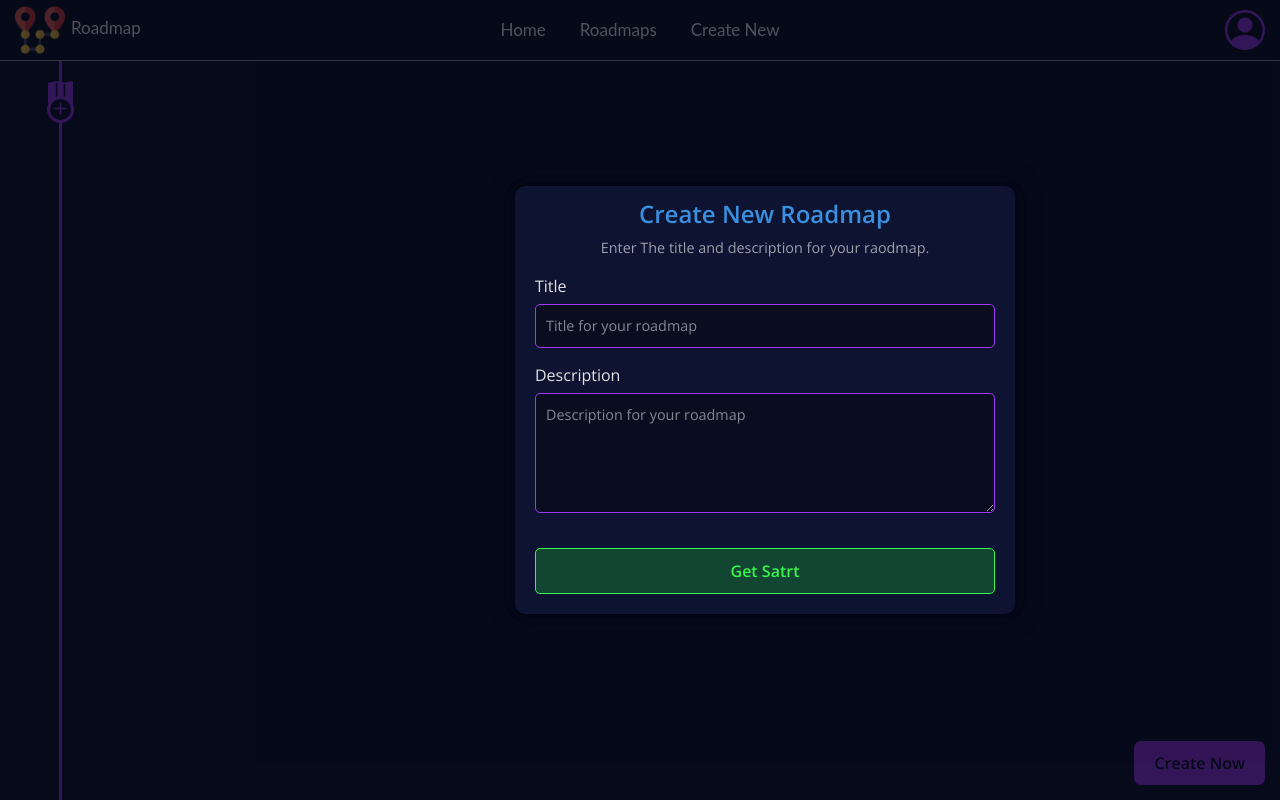
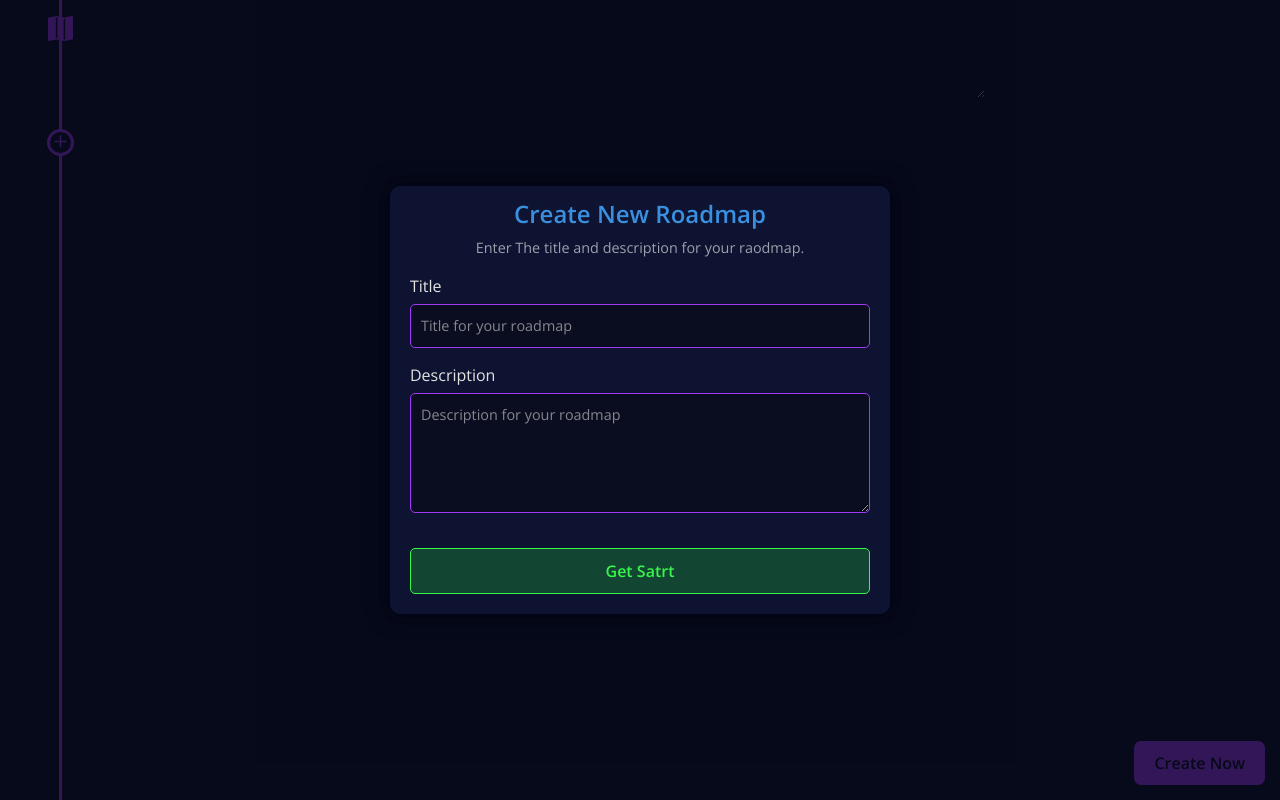
Before and after one commit to hamza-bousalih/roadmap-application, a Next.js app in the folder roadmapui/: page /roadmaps/create in a window 1280 px wide. Built offline with nearby package versions, Linux system fonts and the light colour scheme.

Commit message:
+ add edit in place for title and description of roadmap and option

```diff
--- a/roadmapui/app/roadmaps/create/page.js
+++ b/roadmapui/app/roadmaps/create/page.js
@@ -20,23 +20,23 @@ export default function CreateRoadmapPage() {
 
     useEffect(() => {
         modeChanger.create()
-        setRoadmap({})
+        setRoadmap({title: '', description: ''})
     }, [createMode]);
 
     const createHandler = () => {
-        setCreating(true)
+        // setCreating(true)
         console.log(roadmap)
-        services.RoadmapService.create(roadmap)
-            .then(data => {
-                console.log(data)
-                router.push("/roadmaps")
-            })
-            .finally(() => setCreating(false))
+        // services.RoadmapService.create(roadmap)
+        //     .then(data => {
+        //         console.log(data)
+        //         router.push("/roadmaps")
+        //     })
+        //     .finally(() => setCreating(false))
     }
 
     return (<>
         {creating? <LoaderOverlay/>: null}
-        <Navbar />
+        {/* <Navbar /> */}
         <RoadmapDetails/>
         {<Button className="fixed-right-button" label="Create Now" onClick={createHandler}></Button>}
         {showCreateRoadmapDialog && <CreateRoadmapDialog onClose={() => setShowCreateRoadmapDialog(false)}/>}
--- a/roadmapui/components/dialog/dialog.css
+++ b/roadmapui/components/dialog/dialog.css
@@ -24,6 +24,7 @@
         border-radius: calc(var(--border) * 2);
         box-shadow: var(--form-shdow);
         padding: 10px 20px 20px;
+        margin: 0;
 
         & .header {
             & .title {
--- a/roadmapui/components/roadmap/timeline/roadmap-details/RoadmapDetails.jsx
+++ b/roadmapui/components/roadmap/timeline/roadmap-details/RoadmapDetails.jsx
@@ -1,11 +1,17 @@
-import {RoadmapIcon} from "@/components/utils/icons";
+import {useRoadmapContext} from "@/app/roadmaps/layout";
 import RoadmapSection from "@/components/roadmap/timeline/roadmap-section/RoadmapSection";
 
 import "./roadmap-details.css"
-import {useRoadmapContext} from "@/app/roadmaps/layout";
+import {RoadmapIcon} from "@/components/utils/icons";
+
 
 export default function RoadmapDetails() {
-    const {roadmap, createMode, updateMode} = useRoadmapContext()
+    const {roadmap , setRoadmap , createMode , updateMode , readMode} = useRoadmapContext()
+
+    const inputHandler = (e) => {
+        const {name , value} = e.target
+        setRoadmap((prev) => ({...prev , [name]: value}));
+    }
 
     return (<>
         <div className="roadmap">
@@ -13,8 +19,24 @@ export default function RoadmapDetails() {
             <main>
                 <section className="roadmap__detail">
                     <RoadmapIcon className="roadmap__icon"/>
-                    <h2 className="roadmap__title">{roadmap.title}</h2>
-                    <p className="roadmap__desc">{roadmap.description}</p>
+                    {readMode? <>
+                        <h2 className="roadmap__title">{roadmap.title}</h2>
+                        <p className="roadmap__desc">{roadmap.description}</p>
+                    </>: <>
+                        <h2 className="roadmap__title">
+                            <input
+                                name="title" type="text"
+                                onChange={inputHandler}
+                                value={roadmap.title}/>
+                        </h2>
+                        <p className="roadmap__desc">
+                            <textarea
+                                name="description"
+                                onChange={inputHandler}
+                                value={roadmap.description}>
+                            </textarea>
+                        </p>
+                    </>}
                 </section>
 
                 {(roadmap?.start || (updateMode || createMode)) && <RoadmapSection data={roadmap.start}/>}
--- a/roadmapui/components/roadmap/timeline/roadmap-details/roadmap-details.css
+++ b/roadmapui/components/roadmap/timeline/roadmap-details/roadmap-details.css
@@ -50,6 +50,14 @@
             & .roadmap__desc {
                 width: min(100%, 900px);
             }
+
+            input, textarea {
+                background: transparent;
+                border: none;
+                outline: none;
+                width: 100%;
+                min-height: fit-content;
+            }
         }
     }
 }
--- a/roadmapui/components/roadmap/timeline/roadmap-option/RoadmapOption.jsx
+++ b/roadmapui/components/roadmap/timeline/roadmap-option/RoadmapOption.jsx
@@ -1,31 +1,52 @@
 "use client"
 
+import {useRoadmapContext} from "@/app/roadmaps/layout";
+import CreateOptionDialog from "@/components/roadmap/create/CreateOptionDialog";
 import RoadmapAction from "@/components/roadmap/timeline/roadmap-action/RoadmapAction";
 
 import "./roadmap-option.css"
 import {PlusIcon} from "@/components/utils/icons";
 import {useState} from "react";
-import CreateOptionDialog from "@/components/roadmap/create/CreateOptionDialog";
-import {useRoadmapContext} from "@/app/roadmaps/layout";
+
 
 export default function RoadmapOption({data}) {
-    const {createMode, updateMode} = useRoadmapContext()
+    const {createMode , updateMode , readMode , setRoadmap} = useRoadmapContext()
+
+    const inputHandler = (e) => {
+        const {name , value} = e.target
+        data[name] = value;
+        setRoadmap((prev) => ({...prev}));
+    }
 
     return <>
         <div className="option-card">
-            <h3 className="option-card__title">{data.title}</h3>
-            <p className="option-card__desc">{data.description}</p>
-            {(data?.start || (updateMode || createMode)) &&
-                <div className="actions">
-                    <RoadmapAction data={data.start} option={data}/>
-                </div>
-            }
+            {readMode? <>
+                <h3 className="option-card__title">{data.title}</h3>
+                <p className="option-card__desc">{data.description}</p>
+            </>: <>
+                <h3 className="option-card__title">
+                    <input
+                        name="title" type="text"
+                        onChange={inputHandler}
+                        value={data.title}/>
+                </h3>
+                <p className="option-card__desc">
+                <textarea
+                    name="description"
+                    onChange={inputHandler}
+                    value={data.description}>
+                </textarea>
+                </p>
+            </>}
+            {(data?.start || (updateMode || createMode)) && <div className="actions">
+                <RoadmapAction data={data.start} option={data}/>
+            </div>}
         </div>
     </>
 }
 
 export function AddRoadmapOption({section}) {
-    const [showDialog, setShowDialog] = useState(true);
+    const [showDialog , setShowDialog] = useState(true);
     const {setRoadmap} = useRoadmapContext();
 
     const addOption = (option) => {
--- a/roadmapui/components/roadmap/timeline/roadmap-option/roadmap-option.css
+++ b/roadmapui/components/roadmap/timeline/roadmap-option/roadmap-option.css
@@ -68,4 +68,12 @@
         font-size: 25px;
         cursor: pointer;
     }
+
+    input, textarea {
+        background: transparent;
+        border: none;
+        outline: none;
+        width: 100%;
+        min-height: fit-content;
+    }
 }
```
